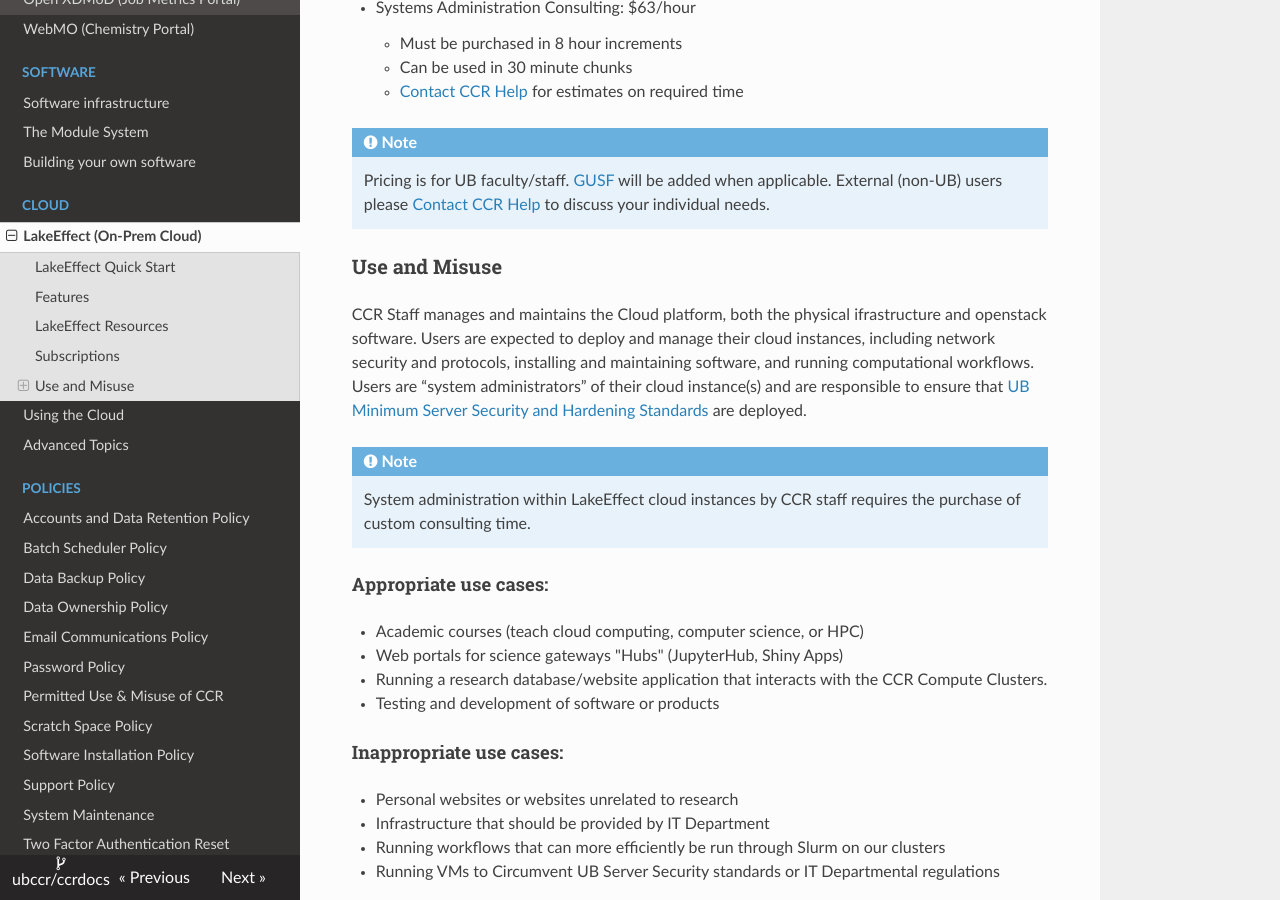
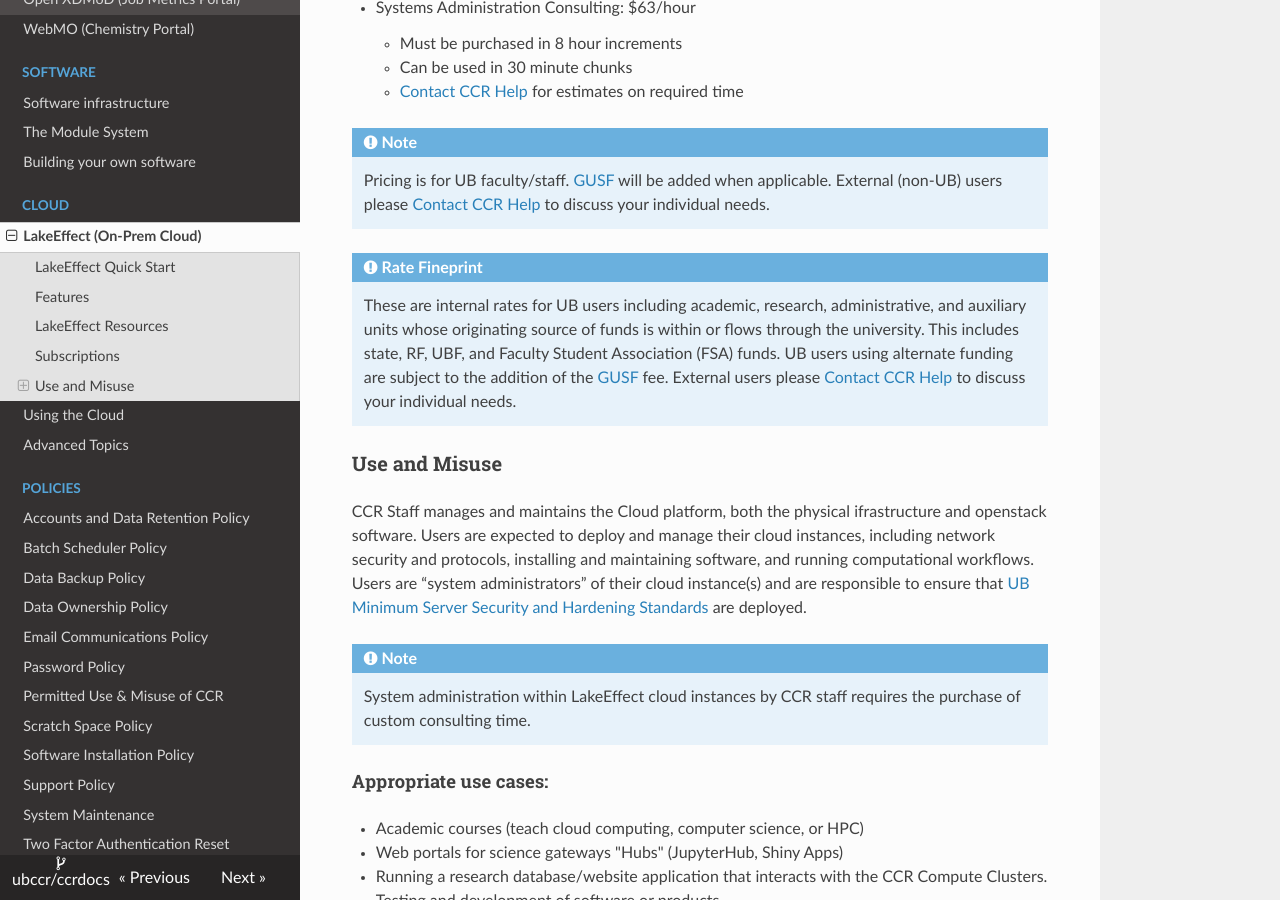
Before and after one commit to ubccr/ccrdocs, an MkDocs documentation site: the page built from pages/cloud/lake-effect.md, in a window 1280 px wide and 900 px high, scrolled down 2077 px. Built offline with MkDocs 1.6.1, drawn with Linux system fonts in a browser that asks for light colours; nearby versions of some CDN libraries.

Commit message:
Update pages/cloud/lake-effect.md
Co-authored-by: Dori Sajdak <djm29@buffalo.edu>

```diff
--- a/pages/cloud/lake-effect.md
+++ b/pages/cloud/lake-effect.md
@@ -66,7 +66,8 @@ In order to use LakeEffect Research cloud, you will need to purchase a subscript
 
 !!! Note
     Pricing is for UB faculty/staff. [GUSF](https://www.buffalo.edu/administrative-services/policy1/ub-policy-lib/general-univ-service-fee.html) will be added when applicable. External (non-UB) users please [Contact CCR Help](../help.md) to discuss your individual needs.
-
+!!! Note "Rate Fineprint"
+    These are internal rates for UB users including academic, research, administrative, and auxiliary units whose originating source of funds is within or flows through the university.  This includes state, RF, UBF, and Faculty Student Association (FSA) funds.   UB users using alternate funding are subject to the addition of the [GUSF](https://www.buffalo.edu/administrative-services/policy1/ub-policy-lib/general-univ-service-fee.html) fee.  External users please [Contact CCR Help](../help.md) to discuss your individual needs.
 
 ### Use and Misuse
 
```
